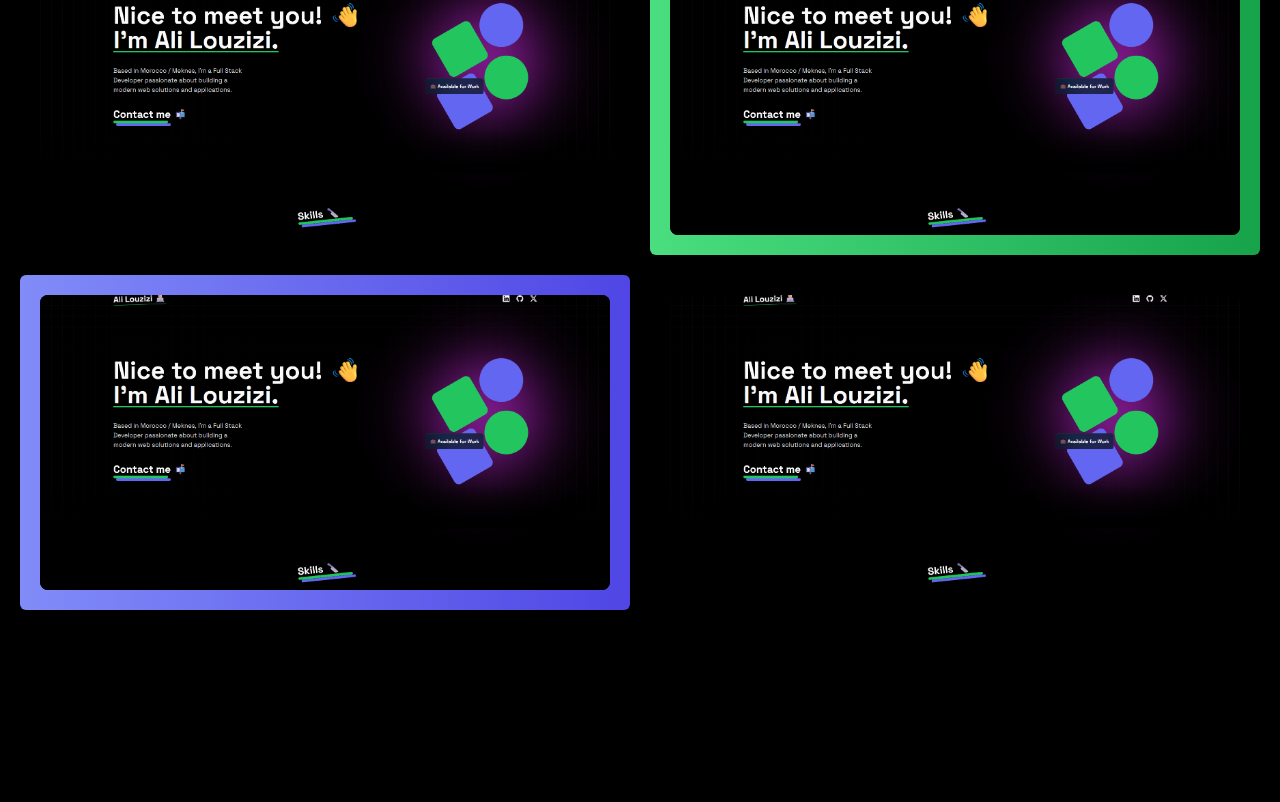
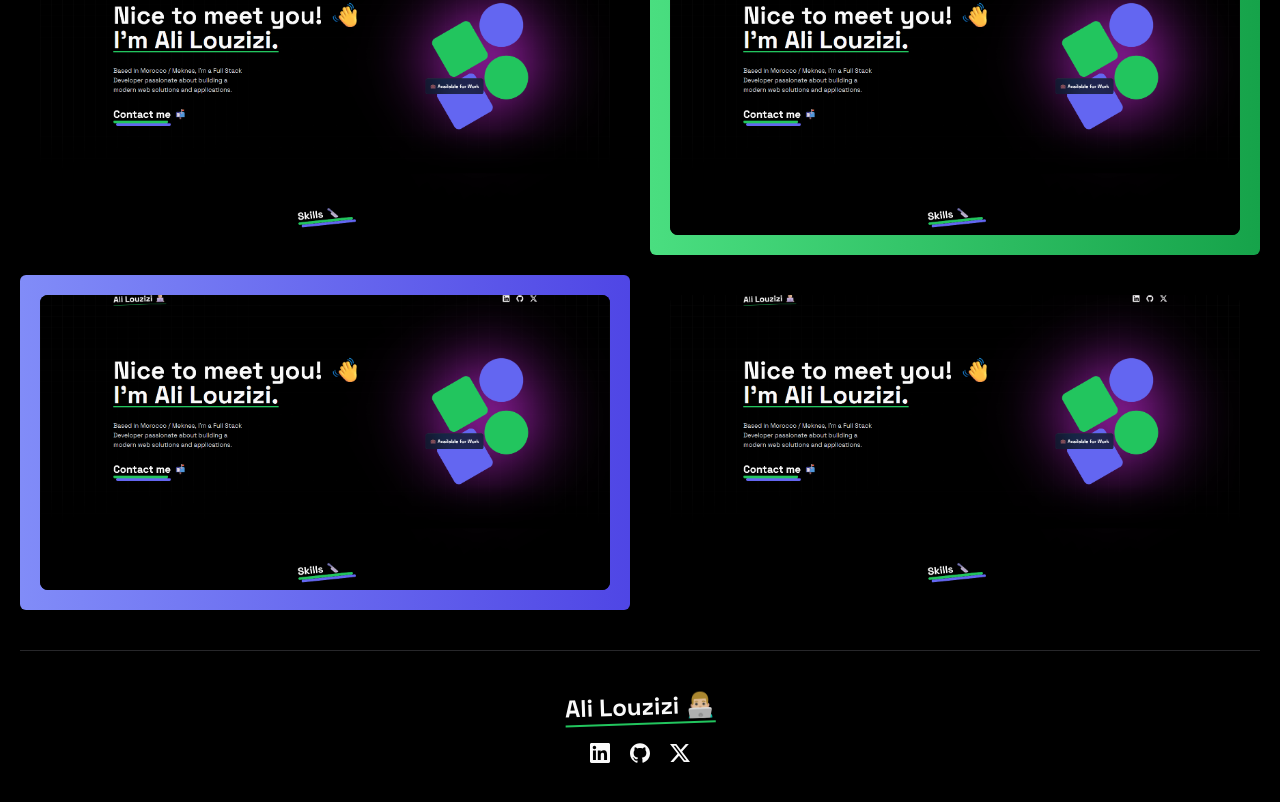
Before and after one commit to alouzizi/Portfolio, a Next.js app: page / in a window 1280 px wide. Shown: the part 1712-2514 px from the top of the page. Built offline with nearby package versions, Linux system fonts and the light colour scheme.

Commit message:
feat: :white_check_mark: Add Foother section

```diff
--- /dev/null
+++ b/app/(home)/components/Foother.tsx
@@ -0,0 +1,10 @@
+import Navbar from "./Navbar";
+
+export default function Footer() {
+	return (
+		<div className="border-t mt-10">
+			<Navbar sx="flex-col gap-5" />
+
+		</div>
+	)
+}
--- a/app/(home)/components/Navbar.tsx
+++ b/app/(home)/components/Navbar.tsx
@@ -1,7 +1,8 @@
+import { cn } from "@/lib/utils";
 import Link from "next/link";
 import { SiGithub, SiLinkedin, SiX } from "react-icons/si";
 
-export default function Navbar() {
+export default function Navbar({ sx }: { sx?: string }) {
 
 	const socials = [
 		{
@@ -22,7 +23,7 @@ export default function Navbar() {
 	];
 
 	return (
-		<nav className="py-10 flex justify-between items-center">
+		<nav className={cn("py-10 flex justify-between items-center", sx)}>
 			<h1 className="text-2xl font-bold underline underline-offset-8 decoration-green-500 -rotate-2">Ali Louzizi 👨🏼‍💻</h1>
 			<div className="flex items-center gap-5">
 				{socials.map((social, index) => {
--- a/app/(home)/page.tsx
+++ b/app/(home)/page.tsx
@@ -3,11 +3,12 @@ import Navbar from "./components/Navbar";
 import Hero from "./components/Hero";
 import Skills from "./components/skills";
 import Projets from "./components/Projects";
+import Footer from "./components/Foother";
 
 export default function Home() {
 
 	return (
-		<div className="min-h-[400vh] bg-black overflow-hidden">
+		<div className="min-h-screen bg-black overflow-hidden">
 			<div className="dark:bg-black bg-white  dark:bg-grid-white/[0.05] bg-grid-black/[0.2] relative">
 				<div className="max-w-7xl mx-auto p-5">
 					<Navbar />
@@ -21,6 +22,7 @@ export default function Home() {
 			<div className="max-w-7xl mx-auto p-5 mt-20">
 				<Skills />
 				<Projets />
+				<Footer   />
 			</div>
 		</div>
 	);
--- a/app/layout.tsx
+++ b/app/layout.tsx
@@ -6,8 +6,8 @@ import { ThemeProvider } from "@/components/theme-provider"
 const space_Grotesk = Space_Grotesk({ subsets: ["latin"] });
 
 export const metadata: Metadata = {
-  title: "Create Next App",
-  description: "Generated by create next app",
+  title: "Ali Louzizi",
+  description: "Ali Louzizi's personal website",
 };
 
 export default function RootLayout({
```
